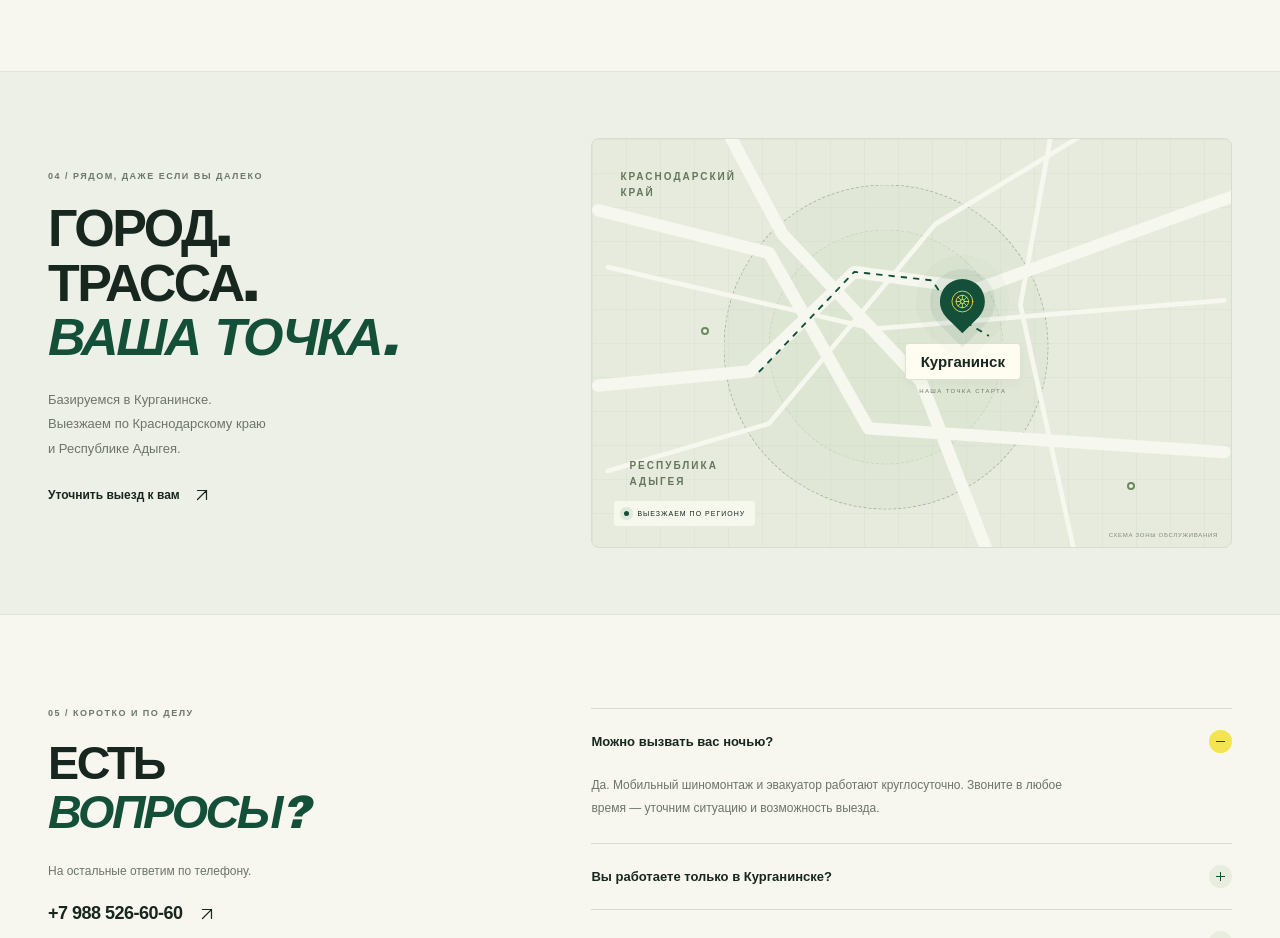
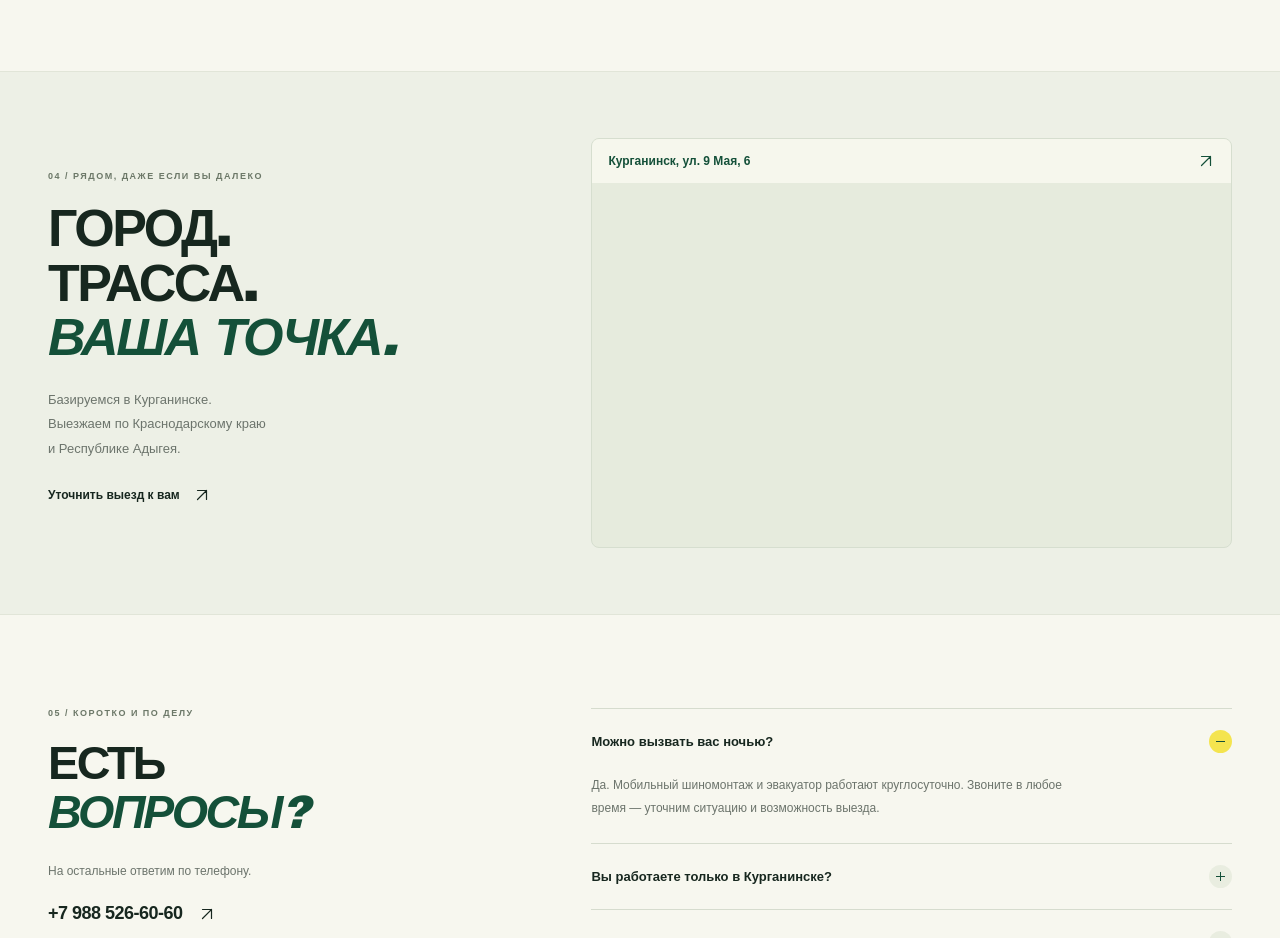
Before and after one commit to NoiLord/Shinka, a plain HTML site: page index.html in a window 1280 px wide. Shown: the part 2900-3838 px from the top of the page. Drawn offline with Linux system fonts and the light colour scheme.

Commit message:
Show the verified service address on Yandex Maps

```diff
--- a/index.html
+++ b/index.html
@@ -116,9 +116,11 @@
 
     <section class="coverage-section" id="coverage">
       <div class="container coverage-grid"><div class="coverage-copy reveal"><div class="eyebrow section-eyebrow">04 / РЯДОМ, ДАЖЕ ЕСЛИ ВЫ ДАЛЕКО</div><h2>ГОРОД.<br>ТРАССА.<br><span class="green-italic">ВАША ТОЧКА.</span></h2><p>Базируемся в Курганинске.<br>Выезжаем по Краснодарскому краю<br>и Республике Адыгея.</p><a class="text-link" href="tel:+79885266060">Уточнить выезд к вам <svg class="icon"><use href="#i-diagonal"/></svg></a></div>
-      <div class="coverage-map reveal" role="img" aria-label="Схематичная зона обслуживания: Курганинск, Краснодарский край и Республика Адыгея. Не навигационная карта.">
-        <div class="map-grid"></div><div class="map-zone zone-a"></div><div class="map-zone zone-b"></div><svg class="map-roads" viewBox="0 0 600 430" aria-hidden="true"><path class="map-road-wide" d="M-30 260 130 245 240 140 370 158 640 60M100-20 164 100 310 255 390 460M-30 75 150 120 255 305 630 330"/><path class="map-road-thin" d="M-20 350 150 300 325 90 490-10M-20 135 260 200 630 170M450-20 415 175 475 450"/><path class="map-route" d="M140 245 240 140 322 149 347 187 381 207"/></svg>
-        <span class="map-region region-one">КРАСНОДАРСКИЙ<br>КРАЙ</span><span class="map-region region-two">РЕСПУБЛИКА<br>АДЫГЕЯ</span><div class="map-pin"><span><svg class="icon"><use href="#i-wheel"/></svg></span><strong>Курганинск</strong><small>НАША ТОЧКА СТАРТА</small></div><span class="map-location small-location-one"></span><span class="map-location small-location-two"></span><div class="map-legend"><span class="status-dot"></span> ВЫЕЗЖАЕМ ПО РЕГИОНУ</div><span class="map-disclaimer">СХЕМА ЗОНЫ ОБСЛУЖИВАНИЯ</span>
+      <div class="coverage-map reveal">
+        <a class="coverage-map-address text-link" href="https://yandex.ru/maps/20702/kurganinsk/house/ulitsa_9_maya_6/YEkYcAdlT0YHQFpufXR3cnlmYA==/">
+          Курганинск, ул. 9 Мая, 6 <svg class="icon" aria-hidden="true"><use href="#i-diagonal"/></svg>
+        </a>
+        <iframe title="Яндекс Карты: Курганинск, улица 9 Мая, дом 6" loading="lazy" src="https://yandex.ru/map-widget/v1/?ll=40.605630%2C44.863554&amp;pt=40.605630%2C44.863554&amp;z=16&amp;l=map"></iframe>
       </div></div>
     </section>
 
--- a/styles.css
+++ b/styles.css
@@ -151,28 +151,10 @@ h2{font-family:LocalDisplay,'Arial Black',Arial,sans-serif;font-weight:900;font-
 .coverage-grid{display:grid;grid-template-columns:.85fr 1.15fr;gap:70px;align-items:center}
 .coverage-copy h2{font-size:52px}
 .coverage-copy p{font-size:13px;line-height:1.9;color:var(--muted);margin:22px 0 12px}
-.coverage-map{position:relative;height:410px;background:#e6ebdd;overflow:hidden;border-radius:8px;border:1px solid #d6decf}
-.map-grid{position:absolute;inset:0;background-image:linear-gradient(#ced8c660 1px,transparent 1px),linear-gradient(90deg,#ced8c660 1px,transparent 1px);background-size:34px 34px;opacity:.7}
-.map-roads{width:100%;height:100%;position:absolute;inset:0;fill:none;stroke-linecap:round;stroke-linejoin:round}
-.map-road-wide{stroke:#f6f7ee;stroke-width:13}
-.map-road-thin{stroke:#f6f7ee;stroke-width:5}
-.map-route{stroke:var(--green);stroke-width:2;stroke-dasharray:5 8}
-.map-zone{border:1px dashed #aab9a0;background:#bacbab1c;width:325px;height:325px;position:absolute;left:46%;top:51%;transform:translate(-50%,-50%);border-radius:50%}
-.zone-b{width:235px;height:235px;border-color:#aab9a060;background:#bacbab16}
-.map-region{position:absolute;font-size:10px;line-height:1.6;letter-spacing:2px;color:#66765c;font-weight:700}
-.region-one{top:30px;left:28px}
-.region-two{bottom:57px;left:37px}
-.map-pin{position:absolute;top:140px;left:58%;text-align:center;transform:translateX(-50%);z-index:2}
-.map-pin>span{position:relative;display:grid;place-items:center;background:var(--green);color:var(--yellow);width:45px;height:45px;border-radius:50% 50% 50% 0;transform:rotate(-45deg);margin:0 auto 19px;box-shadow:0 0 0 10px #14503912,0 0 0 24px #14503906}
-.map-pin .icon{transform:rotate(45deg);width:25px;height:25px}
-.map-pin>strong{display:block;background:#fffdf2;padding:9px 15px;border:1px solid #dde1d1;border-radius:4px;font-size:15px;box-shadow:0 5px 10px #20312208}
-.map-pin>small{display:block;margin-top:8px;font-size:6px;letter-spacing:1.4px;color:#697b5d}
-.map-location{width:8px;height:8px;border:2px solid #6c8960;background:#f4f5e9;border-radius:50%;position:absolute}
-.small-location-one{top:46%;left:17%}
-.small-location-two{bottom:14%;right:15%}
-.map-legend{position:absolute;bottom:21px;left:22px;display:flex;align-items:center;gap:8px;font-size:7px;letter-spacing:1px;background:#f6f7ed;padding:9px 10px;border-radius:3px}
-.map-legend .status-dot{width:5px;height:5px}
-.map-disclaimer{position:absolute;right:13px;bottom:9px;font-size:6px;letter-spacing:.7px;color:#7e8a74}
+.coverage-map{display:flex;flex-direction:column;min-width:0;height:410px;background:#e6ebdd;overflow:hidden;border-radius:8px;border:1px solid #d6decf}
+.coverage-map .coverage-map-address{justify-content:space-between;min-height:44px;padding:10px 16px;background:#f6f7ed;color:var(--green)}
+.coverage-map-address:focus-visible,.coverage-map iframe:focus-visible{outline:2px solid var(--green);outline-offset:-3px}
+.coverage-map iframe{display:block;flex:1;width:100%;min-height:0;border:0}
 .faq-grid{display:grid;grid-template-columns:.85fr 1.15fr;gap:70px}
 .faq-grid>div>p{font-size:12px;color:var(--muted);line-height:1.7;margin-top:24px}
 .faq-phone{display:flex;align-items:center;gap:15px;font-size:18px;font-weight:700;letter-spacing:-.5px;margin-top:21px}
@@ -311,10 +293,6 @@ h2{font-size:38px}
 .coverage-copy h2{font-size:39px}
 .coverage-map{height:355px}
 .coverage-copy p{font-size:12px}
-.map-region{font-size:8px}
-.map-legend{font-size:6px}
-.map-pin{top:128px}
-.map-pin>strong{font-size:13px}
 .faq-grid{gap:33px}
 .faq-phone{font-size:16px}
 .faq-list summary{font-size:12px}
@@ -440,10 +418,6 @@ h2{font-size:36px;letter-spacing:-1.9px}
 .coverage-copy h2{font-size:43px}
 .coverage-copy p{font-size:13px}
 .coverage-map{height:360px}
-.map-region{font-size:9px}
-.map-pin{top:133px}
-.map-pin>strong{font-size:14px}
-.map-legend{font-size:6px}
 .faq-grid{grid-template-columns:1fr;gap:33px}
 .faq-grid>div>p{font-size:12px;margin-top:19px}
 .faq-phone{font-size:18px;margin-top:18px}
```
